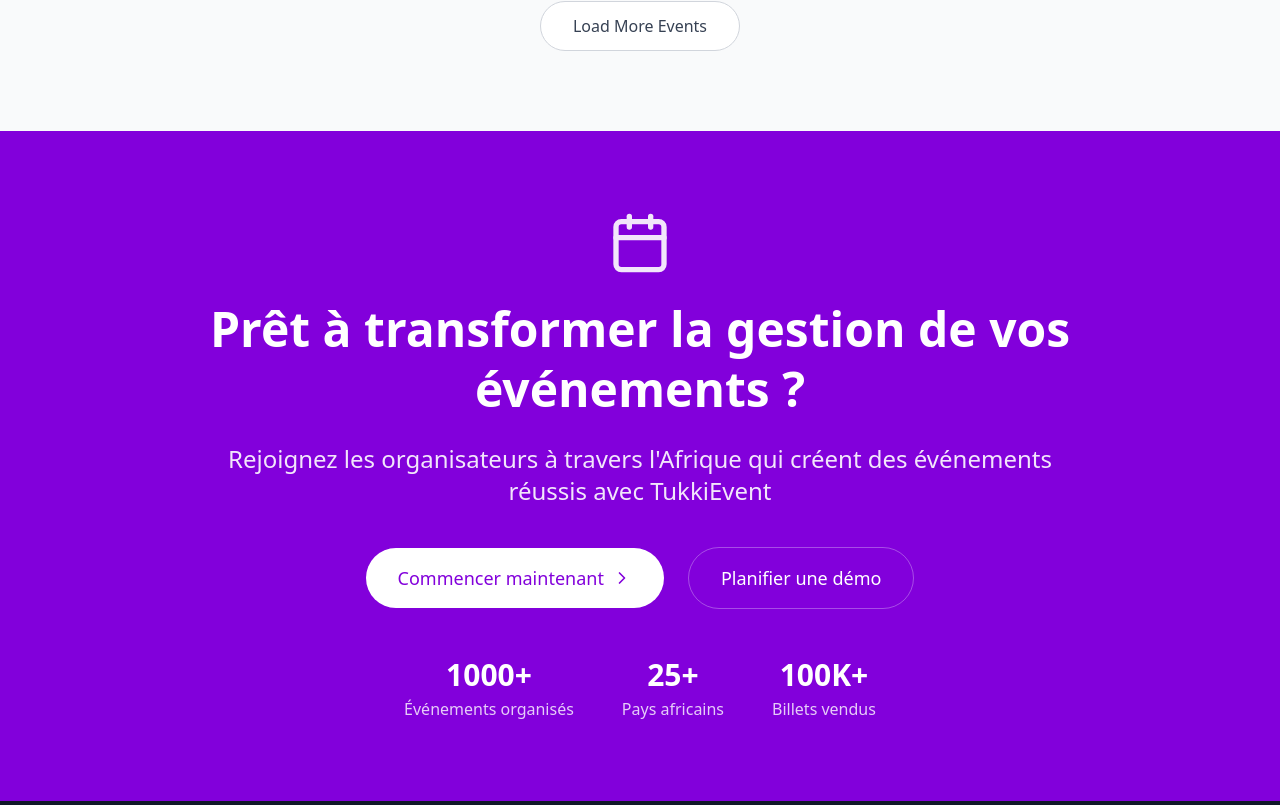
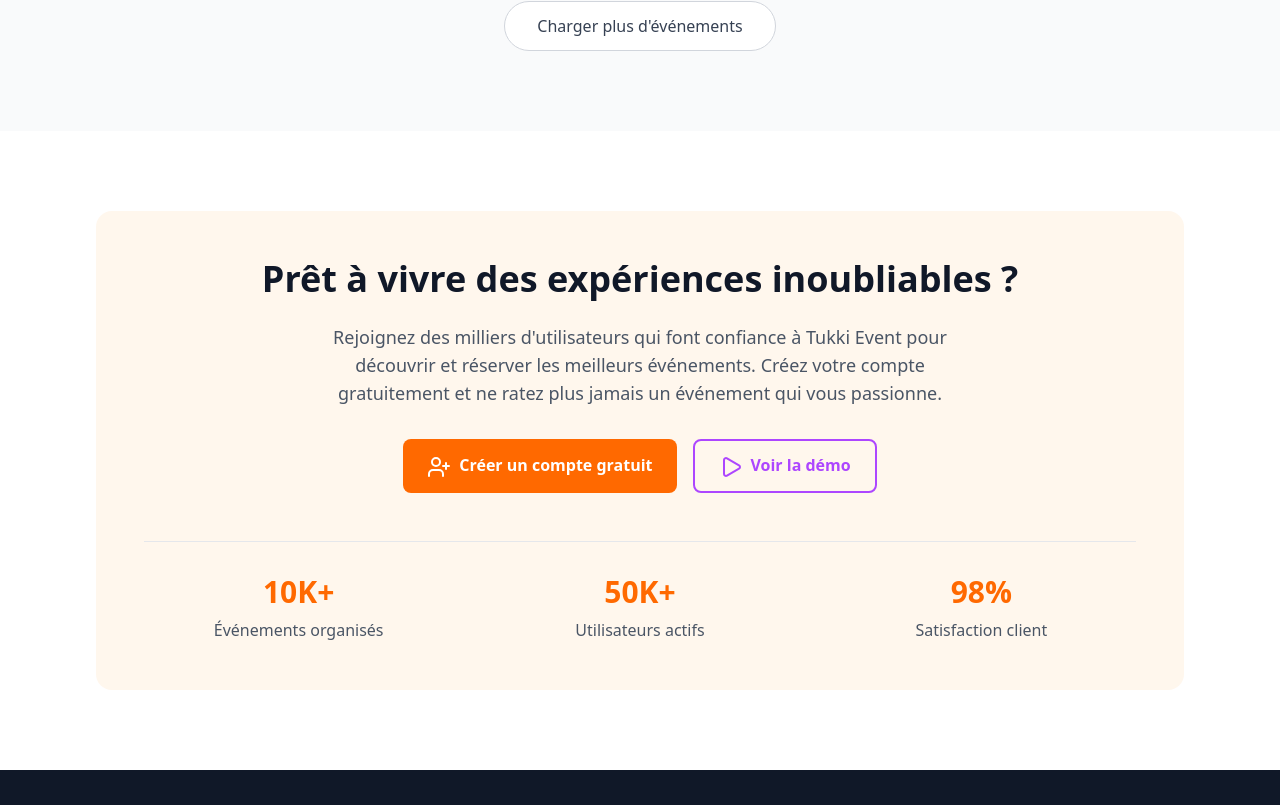
Before and after one commit to alphakahere/tukkievent, a Next.js app: page / in a window 1280 px wide. Shown: the part 2415-3220 px from the top of the page. Built offline with nearby package versions, Linux system fonts and the light colour scheme.

Commit message:
Replace BottomCTA component with new CTA component in Home page layout, enhancing call-to-action design and functionality. Update ListEvents component to improve styling and localization for event loading button. Adjust event price color for better visual consistency.

```diff
--- a/src/app/page.tsx
+++ b/src/app/page.tsx
@@ -1,4 +1,4 @@
-import BottomCTA from "@/components/BottomCTA";
+import CTA from "@/components/CTA";
 import Footer from "@/components/Footer";
 import Header from "@/components/Header";
 import Hero from "@/components/Hero";
@@ -10,7 +10,7 @@
 			<Header />
 			<Hero />
 			<ListEvents />
-			<BottomCTA />
+			<CTA />
 			<Footer />
 		</div>
 	);
--- a/src/components/BottomCTA.tsx
+++ /dev/null
@@ -1,59 +0,0 @@
-import React from 'react';
-import { Calendar, ChevronRight } from 'lucide-react';
-
-const BottomCTA: React.FC = () => {
-  return (
-		<section className="py-20 bg-purple-700 text-white">
-			<div className="container mx-auto px-4">
-				<div className="max-w-4xl mx-auto text-center">
-					<Calendar className="h-16 w-16 mx-auto mb-6 text-white opacity-90" />
-
-					<h2 className="text-3xl md:text-5xl font-bold mb-6 leading-tight">
-						Prêt à transformer la gestion de vos événements ?
-					</h2>
-
-					<p className="text-xl md:text-2xl mb-10 text-white/90">
-						Rejoignez les organisateurs à travers l'Afrique qui créent des
-						événements réussis avec TukkiEvent
-					</p>
-
-					<div className="flex flex-col md:flex-row justify-center items-center space-y-4 md:space-y-0 md:space-x-6">
-						<a
-							href="#"
-							className="px-8 py-4 rounded-full bg-white text-purple-700 font-medium text-lg hover:bg-gray-100 transition-colors flex items-center justify-center min-w-48"
-						>
-							Commencer maintenant
-							<ChevronRight className="ml-2 h-5 w-5" />
-						</a>
-
-						<a
-							href="#"
-							className="px-8 py-4 rounded-full bg-transparent text-white font-medium text-lg border border-white/30 hover:bg-white/10 transition-colors flex items-center justify-center min-w-48"
-						>
-							Planifier une démo
-						</a>
-					</div>
-
-					<div className="mt-12 flex flex-col md:flex-row justify-center space-y-6 md:space-y-0 md:space-x-12">
-						<div className="flex flex-col items-center">
-							<p className="text-3xl font-bold mb-1">1000+</p>
-							<p className="text-white/80">Événements organisés</p>
-						</div>
-
-						<div className="flex flex-col items-center">
-							<p className="text-3xl font-bold mb-1">25+</p>
-							<p className="text-white/80">Pays africains</p>
-						</div>
-
-						<div className="flex flex-col items-center">
-							<p className="text-3xl font-bold mb-1">100K+</p>
-							<p className="text-white/80">Billets vendus</p>
-						</div>
-					</div>
-				</div>
-			</div>
-		</section>
-  );
-};
-
-export default BottomCTA;
--- a/src/components/CTA.tsx
+++ b/src/components/CTA.tsx
@@ -1,27 +1,55 @@
-import React from 'react'
+import { Play, UserPlus } from "lucide-react";
+import React from "react";
 
 const CTA = () => {
-  return (
-		<div className="mt-20 bg-gradient-to-r from-orange-500 to-purple-600 rounded-2xl p-8 md:p-12 text-white">
-			<div className="flex flex-col md:flex-row items-center justify-between">
-				<div className="mb-8 md:mb-0 md:mr-8">
-					<h3 className="text-2xl md:text-3xl font-bold mb-4">
-						Prêt à organiser votre prochain événement ?
-					</h3>
-					<p className="text-white/90 text-lg">
-						Commencez en quelques minutes et touchez plus de participants à
-						travers l'Afrique.
+	return (
+		<section className="py-20 bg-white">
+			<div className="max-w-6xl mx-auto px-4 sm:px-6 lg:px-8 text-center">
+				<div className="bg-orange-50 rounded-2xl p-12">
+					<h2 className="text-3xl lg:text-4xl font-bold text-gray-900 mb-6">
+						Prêt à vivre des expériences inoubliables ?
+					</h2>
+					<p className="text-lg text-gray-600 mb-8 max-w-2xl mx-auto">
+						Rejoignez des milliers d'utilisateurs qui font confiance à Tukki
+						Event pour découvrir et réserver les meilleurs événements. Créez
+						votre compte gratuitement et ne ratez plus jamais un événement
+						qui vous passionne.
 					</p>
+					<div className="flex flex-col sm:flex-row gap-4 justify-center">
+						<button className="bg-orange-500 text-white px-6 py-3 rounded-lg font-semibold hover:bg-orange-500/90 cursor-pointer transition-colors transform hover:scale-105 duration-300">
+							<UserPlus className="inline-block mr-2" />
+							Créer un compte gratuit
+						</button>
+						<button className="border-2 border-purple-500 text-purple-500 px-6 py-3 rounded-lg font-semibold hover:bg-purple-500 hover:text-white transition-colors cursor-pointer duration-300">
+							<Play className="inline-block mr-2" />
+							Voir la démo
+						</button>
+					</div>
+
+					<div className="grid grid-cols-3 gap-8 mt-12 pt-8 border-t border-gray-200">
+						<div>
+							<div className="text-3xl font-bold text-orange-500 mb-2">
+								10K+
+							</div>
+							<div className="text-gray-600">Événements organisés</div>
+						</div>
+						<div>
+							<div className="text-3xl font-bold text-orange-500 mb-2">
+								50K+
+							</div>
+							<div className="text-gray-600">Utilisateurs actifs</div>
+						</div>
+						<div>
+							<div className="text-3xl font-bold text-orange-500 mb-2">
+								98%
+							</div>
+							<div className="text-gray-600">Satisfaction client</div>
+						</div>
+					</div>
 				</div>
-				<a
-					href="#"
-					className="px-8 py-4 bg-white text-purple-600 font-medium rounded-full hover:bg-gray-100 transition-colors whitespace-nowrap"
-				>
-					Commencer gratuitement
-				</a>
 			</div>
-		</div>
-  );
-}
+		</section>
+	);
+};
 
-export default CTA
+export default CTA;
--- a/src/components/ListEvents.tsx
+++ b/src/components/ListEvents.tsx
@@ -100,7 +100,7 @@
 					<p className="text-gray-600 mb-2">{event.description}</p>
 					<div className="flex items-center justify-between">
 						<div>
-							<span className="text-2xl font-bold text-purple-500">
+							<span className="text-2xl font-bold text-orange-500">
 								{event.price}
 							</span>
 							<span className="text-gray-500 text-sm ml-1">
@@ -337,7 +337,7 @@
 				{filteredEvents.length > 0 && (
 					<div className="text-center mt-12">
 						<button className="px-8 py-3 bg-white border border-gray-300 text-gray-700 rounded-full hover:bg-gray-50 transition-colors">
-							Load More Events
+							Charger plus d'événements
 						</button>
 					</div>
 				)}
```
